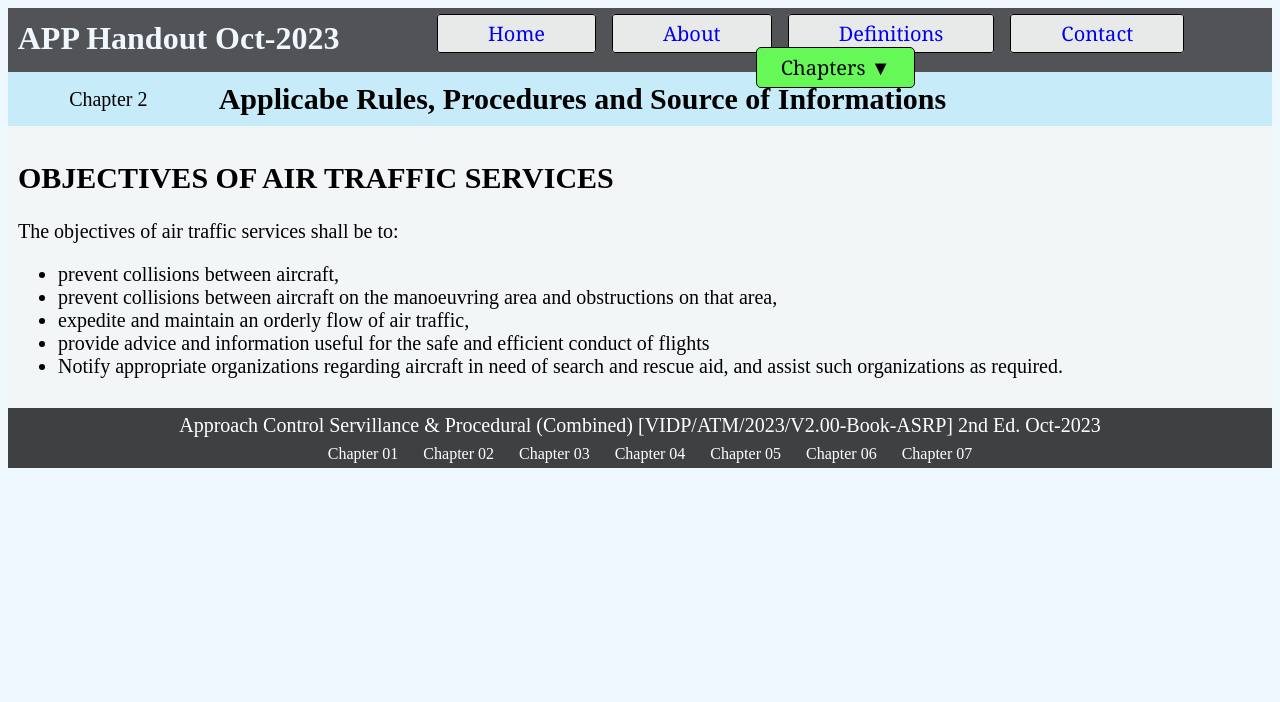
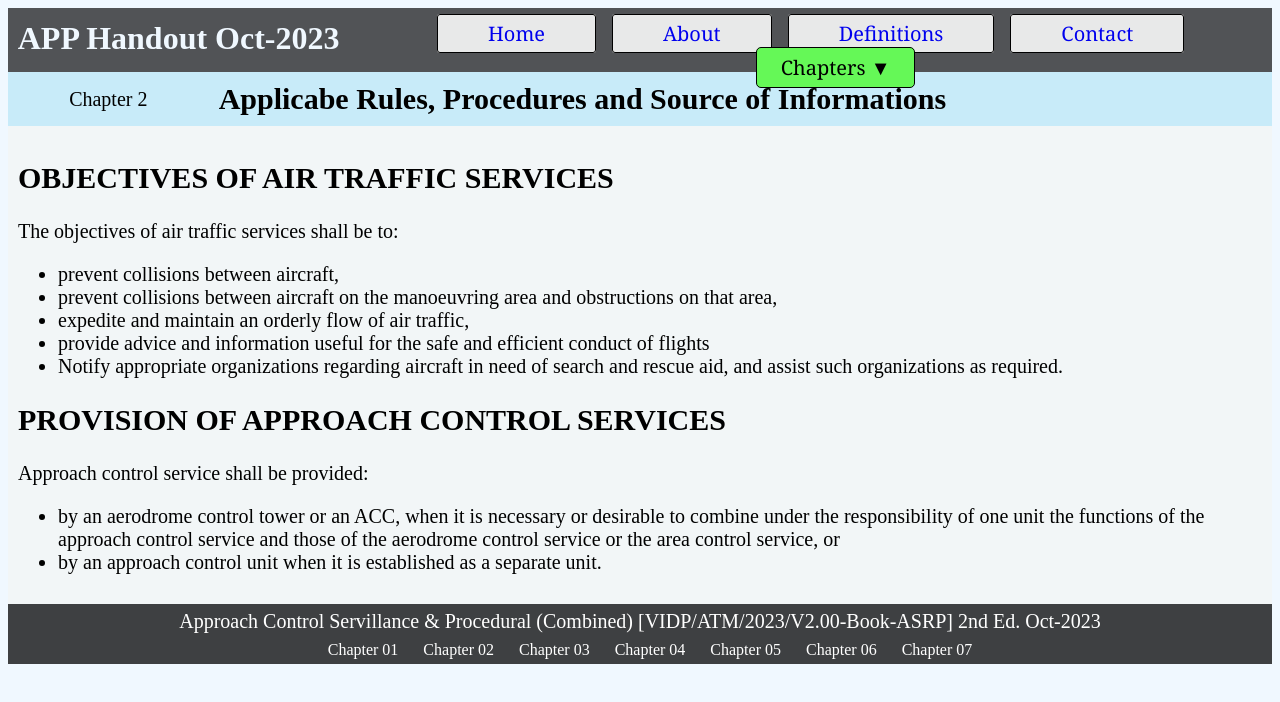
Before and after one commit to SatyendraGupta043/APP-Handout, a plain HTML site: page chapter_02.html in a window 1280 px wide. Drawn offline with Linux system fonts and the light colour scheme.

Commit message:
Update chapter_02.html

```diff
--- a/chapter_02.html
+++ b/chapter_02.html
@@ -24,6 +24,14 @@
             <li>provide advice and information useful for the safe and efficient conduct of flights</li>
             <li>Notify appropriate organizations regarding aircraft in need of search and rescue aid, and assist such organizations as required.</li>
         </ul>
+
+        <h2>PROVISION OF APPROACH CONTROL SERVICES</h2>
+        <p>Approach control service shall be provided:</p>
+        <ul>
+            <li>by an aerodrome control tower or an ACC, when it is necessary or desirable to combine under the responsibility of one unit the functions of the approach control service and those of the aerodrome control service or the area control service, or</li>
+
+            <li>by an approach control unit when it is established as a separate unit.</li>
+        </ul>
     </main>
 
     <div id="footer-placeholder"></div>
```
Lines whose indentation alone changed are shown as unchanged.
